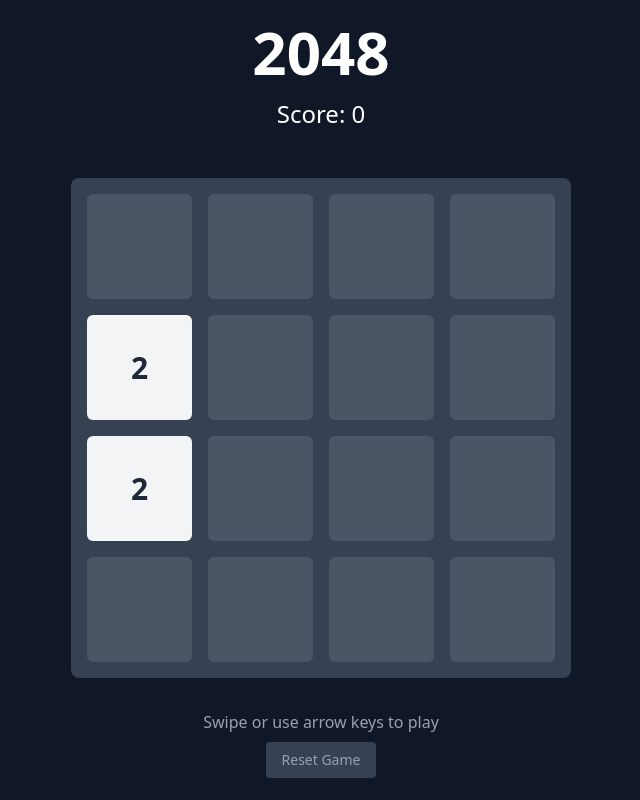
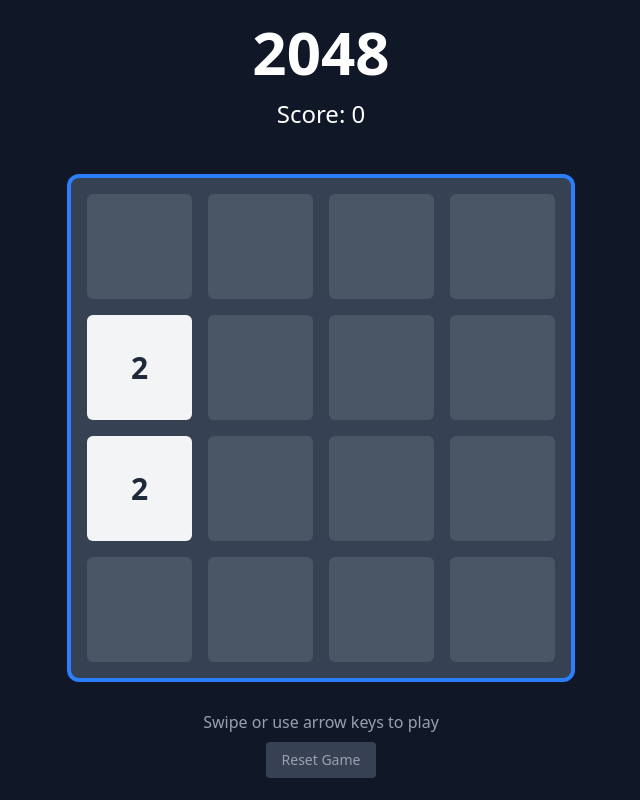
Before and after one commit to nemolize/2048, a React (Vite) app: page / in a window 1280 px wide. Shown: the whole page, without its empty margins (319-959 px from the left). Built offline with nearby package versions, Linux system fonts and the light colour scheme.

Commit message:
refactor: simplify GameBoard component and remove unused keyboard controls

```diff
--- a/src/App.tsx
+++ b/src/App.tsx
@@ -1,17 +1,9 @@
 import type { PanInfo } from "motion/react";
 import { motion } from "motion/react";
-import { useCallback, useEffect } from "react";
+import { useCallback } from "react";
 
 import { GameBoard } from "./components/GameBoard";
-import type { Direction } from "./hooks/useGame2048";
 import { useGame2048 } from "./hooks/useGame2048";
-
-const keyDirectionMap: Record<string, Direction> = {
-  ArrowUp: "up",
-  ArrowDown: "down",
-  ArrowLeft: "left",
-  ArrowRight: "right",
-};
 
 const App = () => {
   const { grid, tiles, score, gameOver, won, makeMove, resetGame } =
@@ -34,19 +26,6 @@
     },
     [makeMove],
   );
-
-  useEffect(() => {
-    const handleKeyDown = (event: KeyboardEvent) => {
-      const direction = keyDirectionMap[event.key];
-      if (direction) {
-        event.preventDefault();
-        makeMove(direction);
-      }
-    };
-
-    window.addEventListener("keydown", handleKeyDown);
-    return () => window.removeEventListener("keydown", handleKeyDown);
-  }, [makeMove]);
 
   return (
     <div className="flex h-screen min-h-screen items-center justify-center overflow-hidden bg-gray-900 text-white">
@@ -72,7 +51,7 @@
           onPanEnd={handleSwipe}
           style={{ touchAction: "none" }}
         >
-          <GameBoard grid={grid} tiles={tiles} />
+          <GameBoard grid={grid} tiles={tiles} onMove={makeMove} />
         </motion.div>
 
         {(gameOver || won) && (
--- a/src/components/GameBoard.tsx
+++ b/src/components/GameBoard.tsx
@@ -1,22 +1,50 @@
 import clsx from "clsx";
 import { motion } from "motion/react";
+import { useEffect, useRef } from "react";
 
-import type { TileState } from "../hooks/useGame2048";
+import type { Direction, TileState } from "../hooks/useGame2048";
 import { Tile } from "./Tile";
 
 interface GameBoardProps {
   grid: number[][];
   tiles: TileState[];
+  onMove: (direction: Direction) => void;
 }
 
 const gridClasses =
   "grid grid-cols-4 grid-rows-4 gap-[2vw] p-[2vw] sm:gap-3 sm:p-3 md:gap-4 md:p-4";
 
-export const GameBoard = ({ grid, tiles }: GameBoardProps) => (
+const keyDirectionMap: Record<string, Direction> = {
+  ArrowUp: "up",
+  ArrowDown: "down",
+  ArrowLeft: "left",
+  ArrowRight: "right",
+};
+
+export const GameBoard = ({ grid, tiles, onMove }: GameBoardProps) => {
+  const boardRef = useRef<HTMLDivElement>(null);
+
+  useEffect(() => {
+    boardRef.current?.focus();
+  }, []);
+
+  const handleKeyDown = (event: React.KeyboardEvent) => {
+    const direction = keyDirectionMap[event.key];
+    if (direction) {
+      event.preventDefault();
+      onMove(direction);
+    }
+  };
+
+  return (
     <div
+      ref={boardRef}
+      tabIndex={0}
+      onKeyDown={handleKeyDown}
       className={clsx(
         "relative aspect-square w-[90vw] max-w-[500px]",
         "touch-none rounded-lg bg-gray-700 select-none",
+        "ring-blue-500 outline-none focus:ring-4",
       )}
       style={{ touchAction: "none" }}
       role="grid"
@@ -44,9 +72,13 @@
           <Tile
             key={tile.id}
             tile={tile}
-          style={{ gridColumnStart: tile.col + 1, gridRowStart: tile.row + 1 }}
+            style={{
+              gridColumnStart: tile.col + 1,
+              gridRowStart: tile.row + 1,
+            }}
           />
         ))}
       </motion.div>
     </div>
   );
+};
```
Lines whose indentation alone changed are shown as unchanged.
